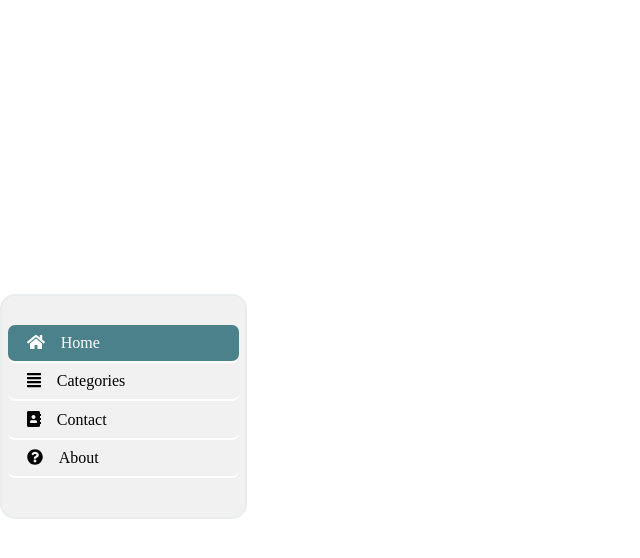
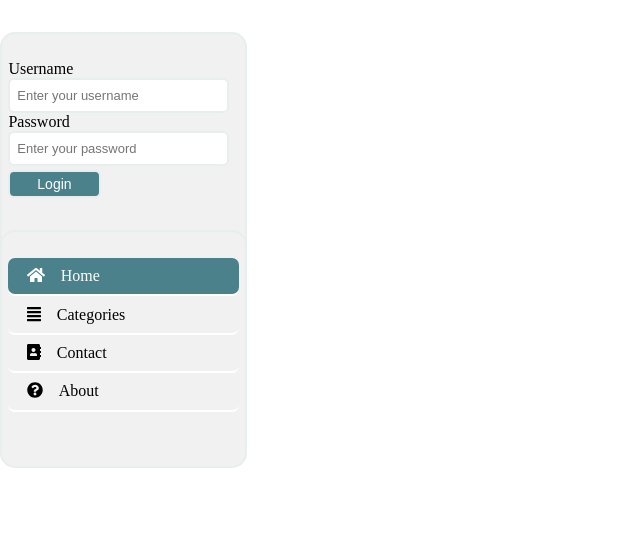
Before and after one commit to nkhaduri/Blog-Website, a plain HTML site: page index.html in a window 1280 px wide. Shown: the whole page, without its empty margins (0-640 px from the left). Drawn offline with Linux system fonts and the light colour scheme.

Commit message:
Added login form

```diff
--- a/index.html
+++ b/index.html
@@ -11,7 +11,18 @@
 	</head>
 
 	<body>
-		<ul id="menu-ul">
+		<div id="login-div" class="left-side">
+			<form>
+				<label for="user">Username</label>
+				<input type="text" name="username" id="user" placeholder="Enter your username">
+				<label for="pass">Password</label>
+				<input type="password" name="password" id="pass" placeholder="Enter your password">
+			</br>
+				<input type="submit" value="Login">
+			</form>
+		</div>
+
+		<ul id="menu-ul" class="left-side">
 		  <li>
 		  	<a id="home" onclick="activate(this.id)" class="active menu-item" href="#home">
 		  		<i class="fas fa-home"></i>
--- a/style.css
+++ b/style.css
@@ -2,20 +2,56 @@ body {
   margin: 0;
 }
 
-#menu-ul {
+.left-side {
   border: 2px solid;
   border-color: #E7EEED;
   border-radius: 15px;
-    list-style-type: none;
-    margin-top: 23%;
-    padding-top: 2.2%;
+  padding-top: 2%;
   padding-left: 0.5%;
   padding-right: 0.5%;
   width: 18%;
   background-color: #f1f1f1;
   position: fixed;
-    height: 24%;
   overflow: auto;
+}
+
+#login-div{
+  margin-top: 2.5%;
+  height: 25%;
+}
+
+#menu-ul {
+  list-style-type: none;
+  margin-top: 18%;
+  height: 26%;
+}
+
+input[type=text], input[type=password] {
+  width: 90%;
+  border: solid;
+  border-width: 2px;
+  border-radius: 6px;
+  border-color: #E7EEED;
+  height: 29px;
+  font-size: 13px;
+  padding-left: 3%;
+}
+
+input[type=submit] {
+  width: 40%;
+  height: 28px;
+  background-color: #4b818a;
+  border: solid;
+  border-width: 2px;
+  border-color: #E7EEED;
+  border-radius: 6px;
+  color: #fff;
+  font-size: 14px;
+  margin-top: 2%;
+}
+
+input[type=submit]:hover {
+  background-color: #23555D;
 }
 
 li {
```
Lines whose indentation alone changed are shown as unchanged.
